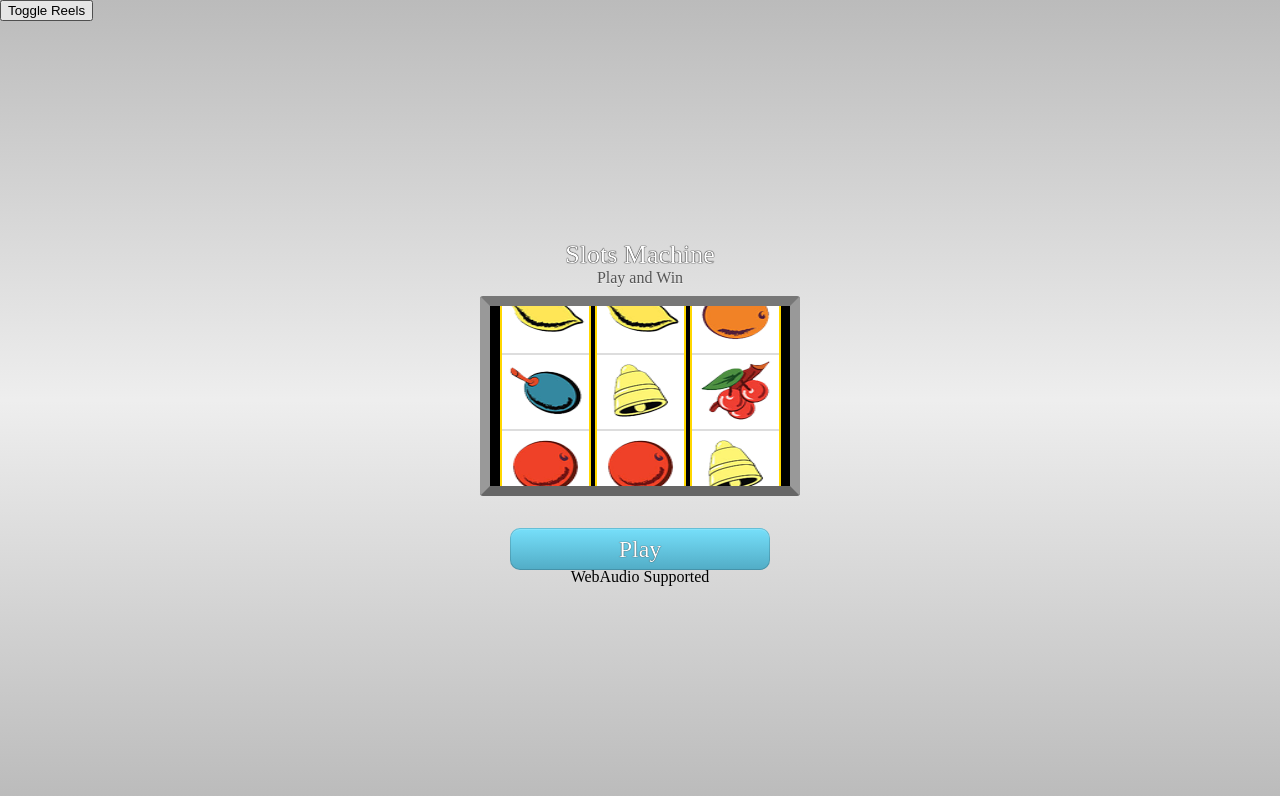
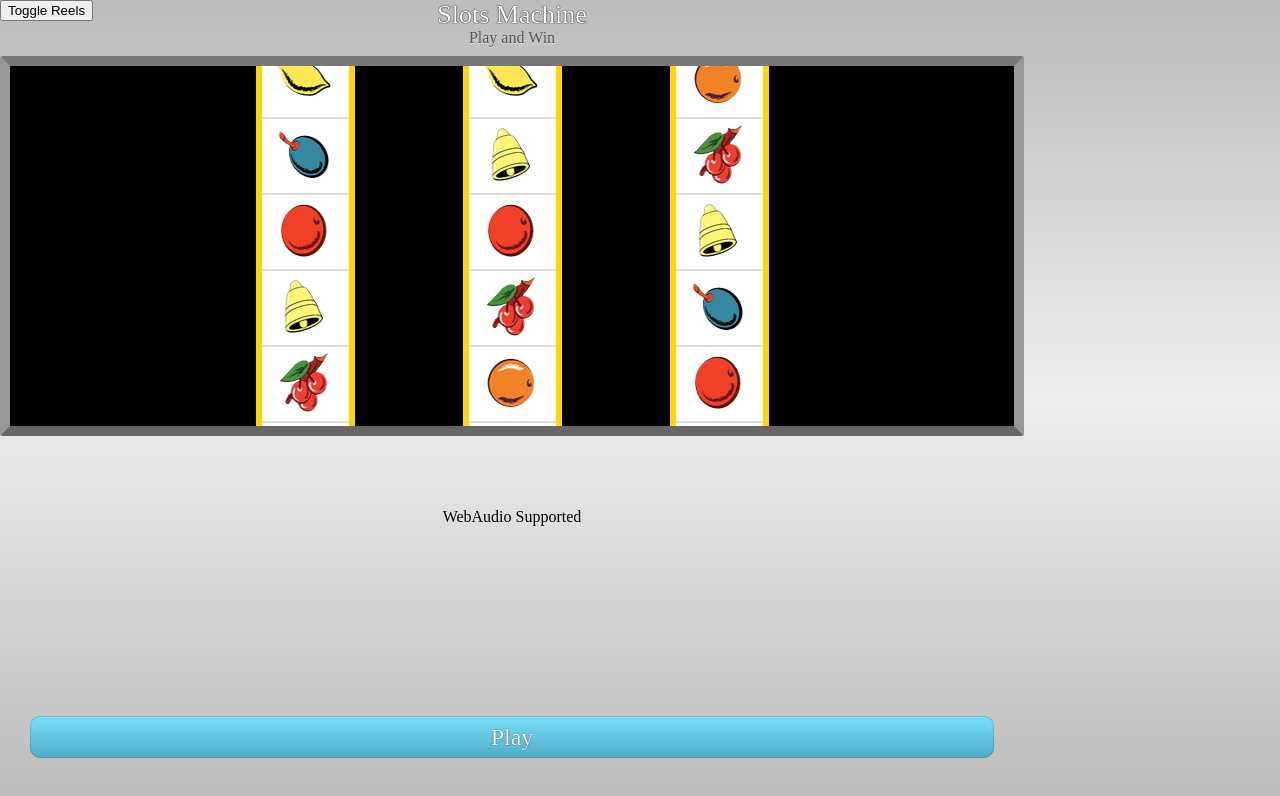
Before and after one commit to alanswx/FlaskSlotMachine, a plain HTML site: page static/slot5/index.html in a window 1280 px wide. Drawn offline with nearby package versions, Linux system fonts and the light colour scheme; no server answers; a web font is replaced by a local one.

Commit message:
made screen bigger

```diff
--- a/static/slot5/css/slot.css
+++ b/static/slot5/css/slot.css
@@ -37,12 +37,12 @@ html , body
 #container
 {
     position:absolute;
-    width: 320px;
-    height: 340px;
-    left: 50%;
-    top: 50%;
-    margin-left: -160px;
-    margin-top: -160px;
+    width: 1024px;
+    height: 768px;
+    #left: 50%;
+    #top: 50%;
+    #margin-left: -160px;
+    #margin-top: -160px;
 }
 #container h1
 {
@@ -125,7 +125,7 @@ html , body
 {
     display:block;
     position:relative;
-    height: 180px;
+    height: 360px;
     overflow: hidden;
     text-align: center;
     background:#000;
@@ -134,13 +134,21 @@ html , body
     border-radius:3px;
     -moz-box-shadow:#fff 0px 1px 0px;
 }
-#container #reels canvas
+#container #reels .reel
 {
     width: 87px;
     height: 300px;
     position: relative;
     background: white;
-    border: 2px solid gold;
+    border: 6px solid gold;
+}
+
+#container #reels .gap
+{
+    width: 100px;
+    height: 300px;
+    position: relative;
+    background: black;
 }
 
 #container #overlay
--- a/static/slot5/index.html
+++ b/static/slot5/index.html
@@ -24,9 +24,11 @@
             <h3>Play and Win</h3>
         </div>
         <div id="reels">
-            <canvas id="canvas1" width="70" height="300"></canvas>
-            <canvas id="canvas2" width="70" height="300"></canvas>
-            <canvas id="canvas3" width="70" height="300"></canvas>
+            <canvas class="reel" id="canvas1" width="100" height="600"></canvas>
+            <canvas class="gap" id="gap" width="20" height="600"></canvas>
+            <canvas class="reel" id="canvas2" width="100" height="600"></canvas>
+            <canvas class="gap" id="gap" width="20" height="600"></canvas>
+            <canvas class="reel" id="canvas3" width="100" height="600"></canvas>
             <div id="overlay">
                 <div id="winline"></div>
             </div>
--- a/static/slot5/js/slot.js
+++ b/static/slot5/js/slot.js
@@ -297,11 +297,11 @@ function SlotGame() {
                 //ctx.shadowOffsetX = 5;
                 //ctx.shadowOffsetY = 5;
                 //ctx.shadowBlur = 5;
-                ctx.drawImage(asset.img, 3, i * SLOT_HEIGHT + IMAGE_TOP_MARGIN);
-                ctx.drawImage(asset.img, 3, (i + ITEM_COUNT) * SLOT_HEIGHT + IMAGE_TOP_MARGIN);
+                ctx.drawImage(asset.img, 16, i * SLOT_HEIGHT + IMAGE_TOP_MARGIN);
+                ctx.drawImage(asset.img, 16, (i + ITEM_COUNT) * SLOT_HEIGHT + IMAGE_TOP_MARGIN);
                 ctx.restore();
-                ctx.fillRect(0, i * SLOT_HEIGHT, 70, SLOT_SEPARATOR_HEIGHT);
-                ctx.fillRect(0, (i + ITEM_COUNT) * SLOT_HEIGHT, 70, SLOT_SEPARATOR_HEIGHT);
+                ctx.fillRect(0, i * SLOT_HEIGHT, 120, SLOT_SEPARATOR_HEIGHT);
+                ctx.fillRect(0, (i + ITEM_COUNT) * SLOT_HEIGHT, 120, SLOT_SEPARATOR_HEIGHT);
             }
         }
 
```
